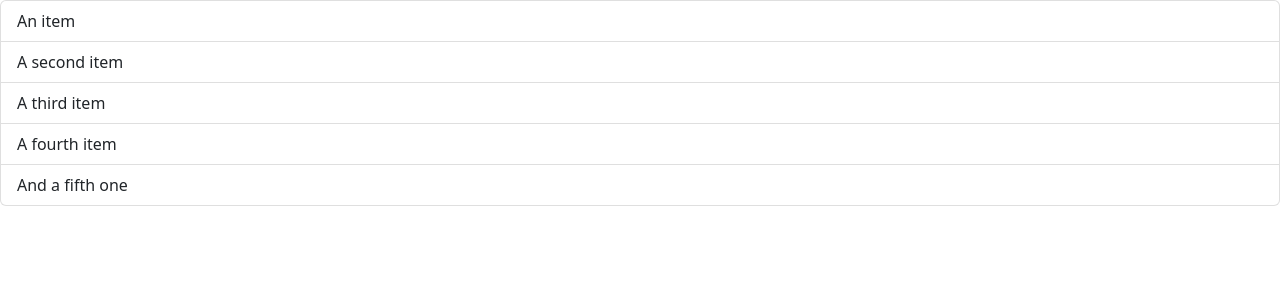
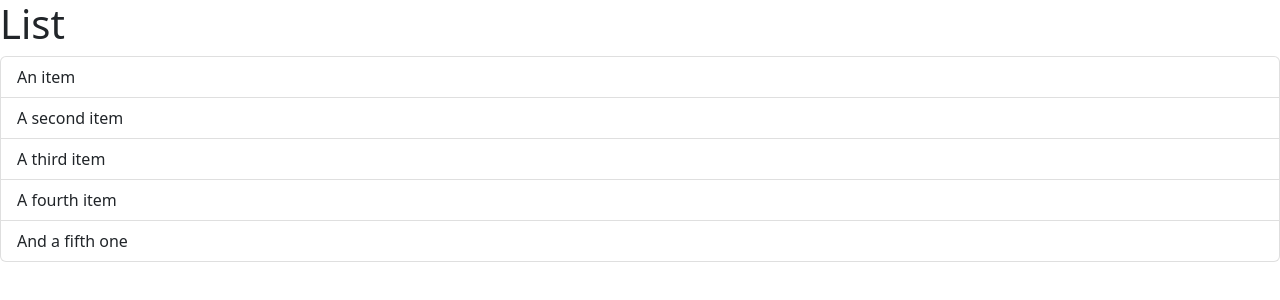
Before and after one commit to libin1993swt/react, a React (Vite) app: page / in a window 1280 px wide. Shown: the top 300 px of the page. Built offline with nearby package versions, Linux system fonts and the light colour scheme.

Commit message:
creating fragments

```diff
--- a/src/components/ListGroup.tsx
+++ b/src/components/ListGroup.tsx
@@ -1,5 +1,7 @@
 function ListGroup() {
   return (
+    <>
+      <h1>List</h1>
       <ul className="list-group">
         <li className="list-group-item">An item</li>
         <li className="list-group-item">A second item</li>
@@ -7,6 +9,7 @@
         <li className="list-group-item">A fourth item</li>
         <li className="list-group-item">And a fifth one</li>
       </ul>
+    </>
   );
 }
 
```
Lines whose indentation alone changed are shown as unchanged.
